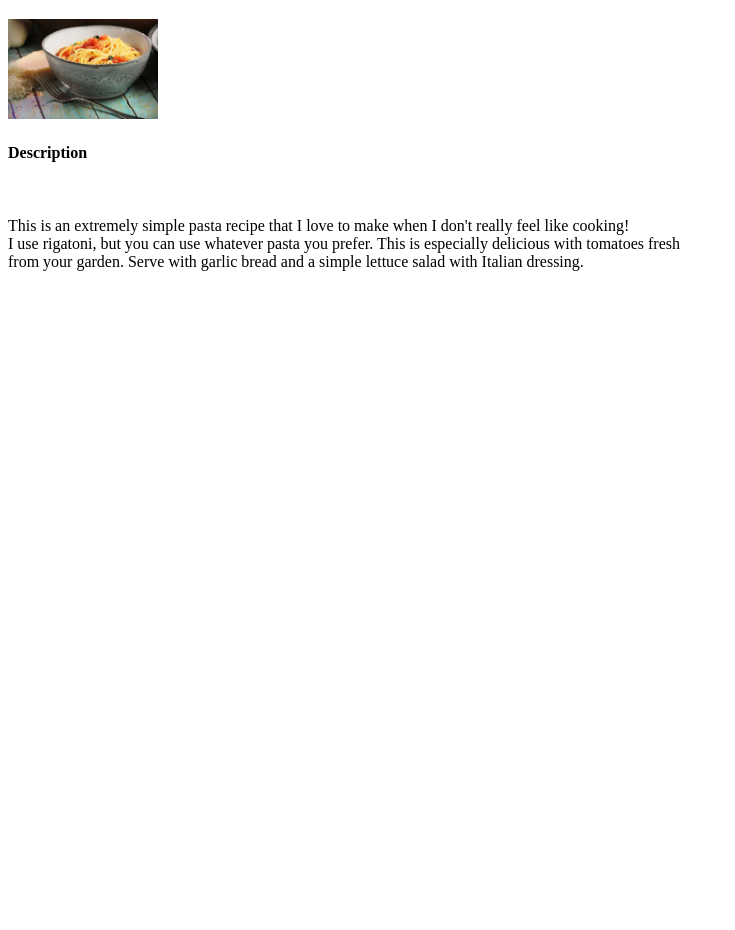
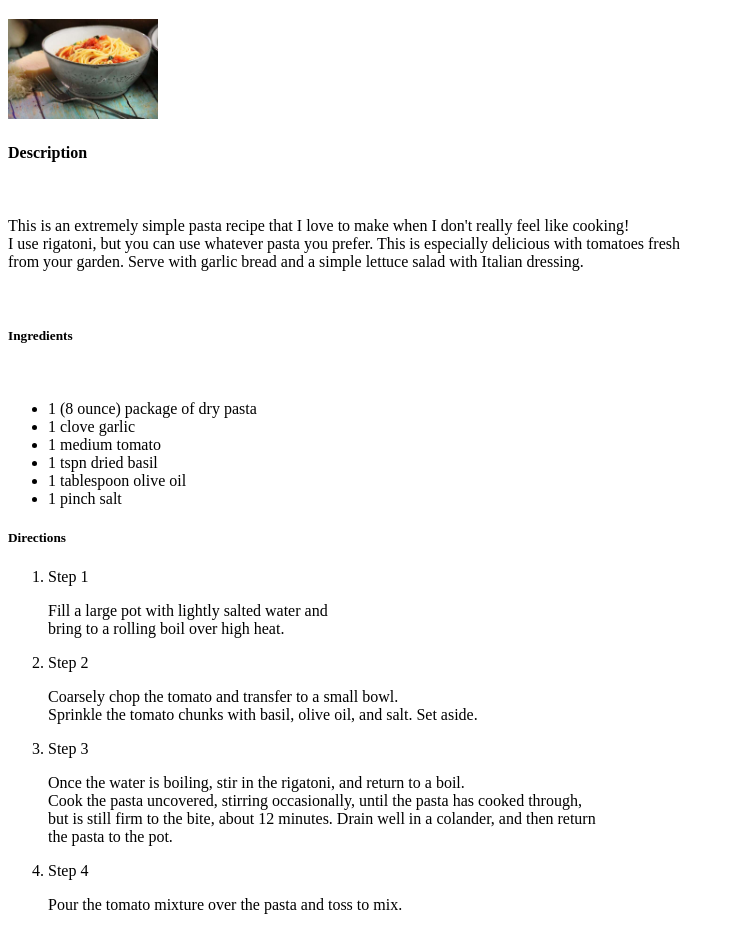
Before and after one commit to DiontreS/odin-recipes, a plain HTML site: page recipes/pasta.html in a window 1280 px wide. Shown: the part 79-1009 px from the top of the page, without its empty margins (0-735 px from the left). Before the commit the page ends 800 px from the top, so only its background shows below. Drawn offline with Linux system fonts and the light colour scheme.

Commit message:
added steps to recipe page

```diff
--- a/recipes/pasta.html
+++ b/recipes/pasta.html
@@ -12,5 +12,26 @@
         <p>This is an extremely simple pasta recipe that I love to make when I don't really feel like cooking! <br>
         I use rigatoni, but you can use whatever pasta you prefer. This is especially delicious with tomatoes fresh<br>
          from your garden. Serve with garlic bread and a simple lettuce salad with Italian dressing.</p><br>
+         <h5>Ingredients</h5><br>
+         <ul>
+            <li>1 (8 ounce) package of dry pasta</li>
+            <li>1 clove garlic</li>
+            <li>1 medium tomato</li>
+            <li>1 tspn dried basil</li>
+            <li>1 tablespoon olive oil</li>
+            <li>1 pinch salt</li>
+         </ul>
+         <h5>Directions</h5>
+         <ol>
+            <li>Step 1 <p>Fill a large pot with lightly salted water and <br>
+                bring to a rolling boil over high heat.</p></li>
+            <li>Step 2 <p>Coarsely chop the tomato and transfer to a small bowl.<br>
+                 Sprinkle the tomato chunks with basil, olive oil, and salt. Set aside.</p></li>
+            <li>Step 3 <p>Once the water is boiling, stir in the rigatoni, and return to a boil.<br>
+                 Cook the pasta uncovered, stirring occasionally, until the pasta has cooked through,<br>
+                  but is still firm to the bite, about 12 minutes. Drain well in a colander, and then return<br>
+                   the pasta to the pot.</p></li>
+            <li>Step 4 <p>Pour the tomato mixture over the pasta and toss to mix.</p></li>
+         </ol>
     </body>
 </html>
```
